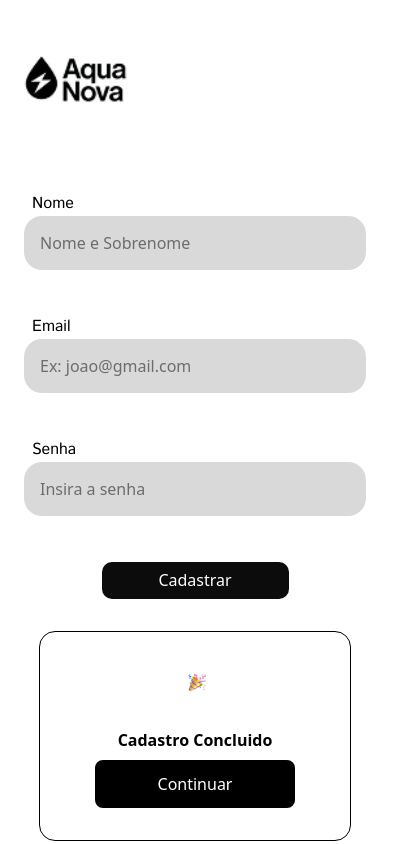
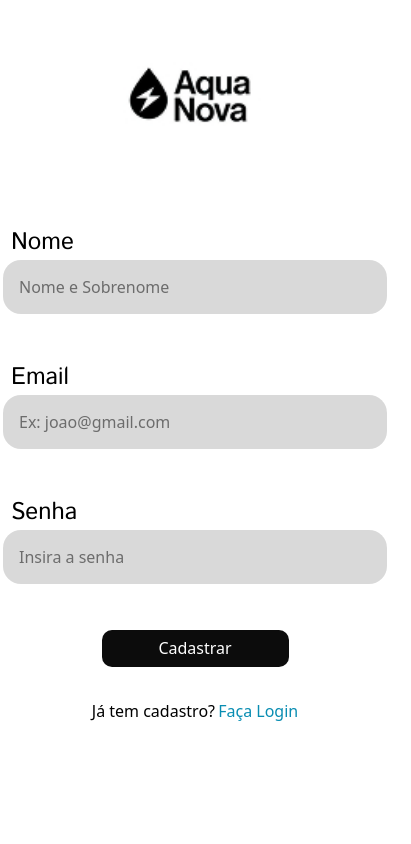
Before and after one commit to TccDessalinizador/AquaNova, a React (Vite) app: page /cadastro in a window 390 px wide. Shown: the whole page, 411 px wide, since content can reach past the window. Built offline with nearby package versions, Linux system fonts and the light colour scheme.

Commit message:
responsividade login e cadastro

```diff
--- a/src/components/Cadastro.jsx
+++ b/src/components/Cadastro.jsx
@@ -1,32 +1,37 @@
 import LogoSite from "../assets/logo tcc-black 1.jpg"
 import Parabens from '../assets/cadastroImagem.jpg'
+import background from '../assets/login.png'
 import { Link } from 'react-router-dom'
 
 export function Cadastro() {
     return (
-        <div class="flex flex-col ">
-            <div className="pagina">
-                <img src={LogoSite} alt="logo do site" class="flex self-center justify-center w-[10rem] h-[10rem] mb-[2rem]" />
+        <div class="flex flex-col lg:flex-row">
+            <img src={background} alt="" class="lg:w-[60vw] lg:h-[100vh] w-[0] h-[0] invisible lg:visible"/>
+
+            <div className="pagina" class="lg:px-[4.25rem] px-[1.2rem] flex flex-col items-center lg:w-[40vw]">
+                <img src={LogoSite} alt="logo do site" class="flex mx-auto w-[12rem] h-[12rem] mb-[2rem] lg:mb-[0rem]" />
 
                 <form action="" class="flex flex-col px-[1.5rem]">
-                    <label htmlFor="nome" class="text-3x1 mx-[0.5rem] font-display">Nome</label>
-                    <input type="text" placeholder="Nome e Sobrenome" id="nome" class="mb-[2.85rem] h-[3.35rem] w-100% bg-[#D9D9D9] rounded-[1.125rem] px-[1rem]" />
+                    <label htmlFor="nome" class="text-[1.5rem] font-istok mx-[0.5rem] font-display">Nome</label>
+                    <input type="text" placeholder="Nome e Sobrenome" id="nome" class="mb-[2.85rem] h-[3.35rem] w-[24rem] bg-[#D9D9D9] rounded-[1.125rem] px-[1rem] lg:w-[24.25rem] lg:mb-[2.5rem]" />
 
-                    <label htmlFor="email" class="text-3x1 mx-[0.5rem] font-display">Email</label>
+                    <label htmlFor="email" class="text-[1.5rem] font-istok mx-[0.5rem] font-display">Email</label>
                     <input type="email" placeholder="Ex: joao@gmail.com" id="email" class="mb-[2.85rem] h-[3.35rem] w-100% bg-[#D9D9D9] rounded-[1.125rem] px-[1rem]" />
 
-                    <label htmlFor="senha" class="text-3x1 mx-[0.5rem] font-display">Senha</label>
+                    <label htmlFor="senha" class="text-[1.5rem] font-istok mx-[0.5rem] font-display">Senha</label>
                     <input type="password" placeholder="Insira a senha" id="senha" class="mb-[2.2rem] mb-[2.85rem] h-[3.35rem] w-100% bg-[#D9D9D9] rounded-[1.125rem] px-[1rem]" />
 
                     <button class="flex items-center self-center justify-center bg-[#0C0C0C] text-white w-[11.6875rem] h-[2.35rem] mb-[2rem] rounded-[0.625rem]">Cadastrar</button>
+
+                    <p class="flex self-center gap-[0.2rem]">Já tem cadastro? <Link to={"/"} class="text-[#098DB2]"> Faça Login</Link></p>
                 </form>
             </div>
 
-            <div id="pop-up" class="flex justify-center self-center items-center flex-col w-[80%] border border-red p-[2rem] rounded-[1rem]">
+            {/* <div id="pop-up" class="flex justify-center self-center items-center flex-col w-[80%] border border-red p-[2rem] rounded-[1rem]">
                 <img src={Parabens} alt="" class="w-[2.5rem] h-[2.5rem] mb-[1.5rem]"/>
                 <h1 class="text-2x1 font-bold mb-[0.5rem]">Cadastro Concluido</h1>
                 <button class="w-[12.5rem] h-[3rem] rounded-[0.5rem] bg-black text-white">Continuar</button>
-            </div>
+            </div> */}
         </div>
     )
 }
--- a/src/components/Login.jsx
+++ b/src/components/Login.jsx
@@ -5,7 +5,7 @@ import { Link } from 'react-router-dom'
 export function Login() {
     return (
         <div class="bg-white flex flex-col lg:flex-row">
-            {/* <img src={background} alt="" class="lg:w-[60vw] lg:h-[100vh] w-[0] h-[0] invisible lg:visible"/> */}
+            <img src={background} alt="" class="lg:w-[60vw] lg:h-[100vh] w-[0] h-[0] invisible lg:visible"/>
 
             <div id="pagina" class="lg:px-[4.25rem] px-[1.2rem] flex flex-col items-center lg:w-[40vw]">
 
@@ -19,7 +19,7 @@ export function Login() {
                     <input type="password" placeholder="Insira a senha" id="senha" class="bg-[#D9D9D9] h-[3.35rem] w-100% mb-[1rem] rounded-[1.125rem] px-[1rem]"/>
 
                     {/* Falta toogle */}
-                    <span class="mb-[3.7rem] lg:mb-[7rem] text-3x1">Lembre-me</span>
+                    <span class="mb-[3.7rem] lg:mb-[4rem] text-3x1">Lembre-me</span>
 
                     <button class="flex items-center self-center justify-center bg-[#0C0C0C] text-white w-[12.5rem] h-[3rem] mb-[2rem] rounded-[0.625rem]">Login</button>
 
```
